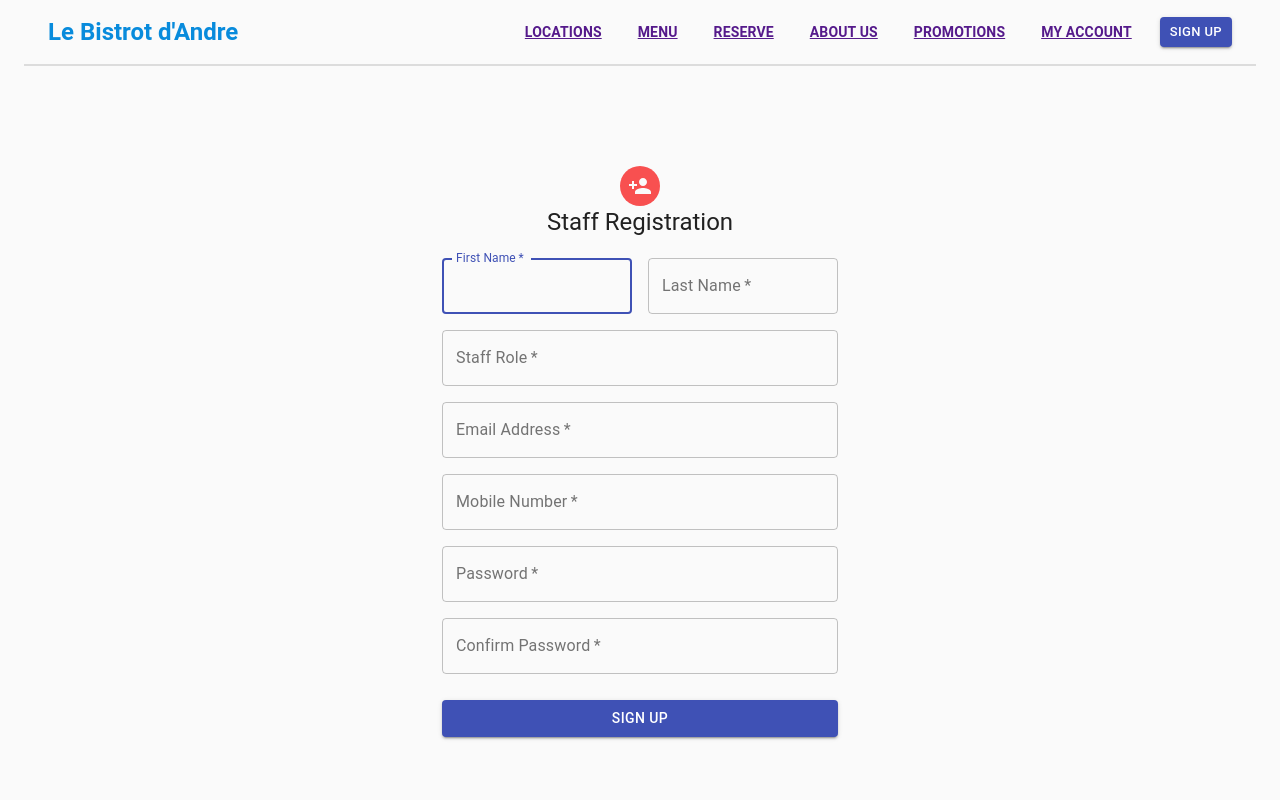
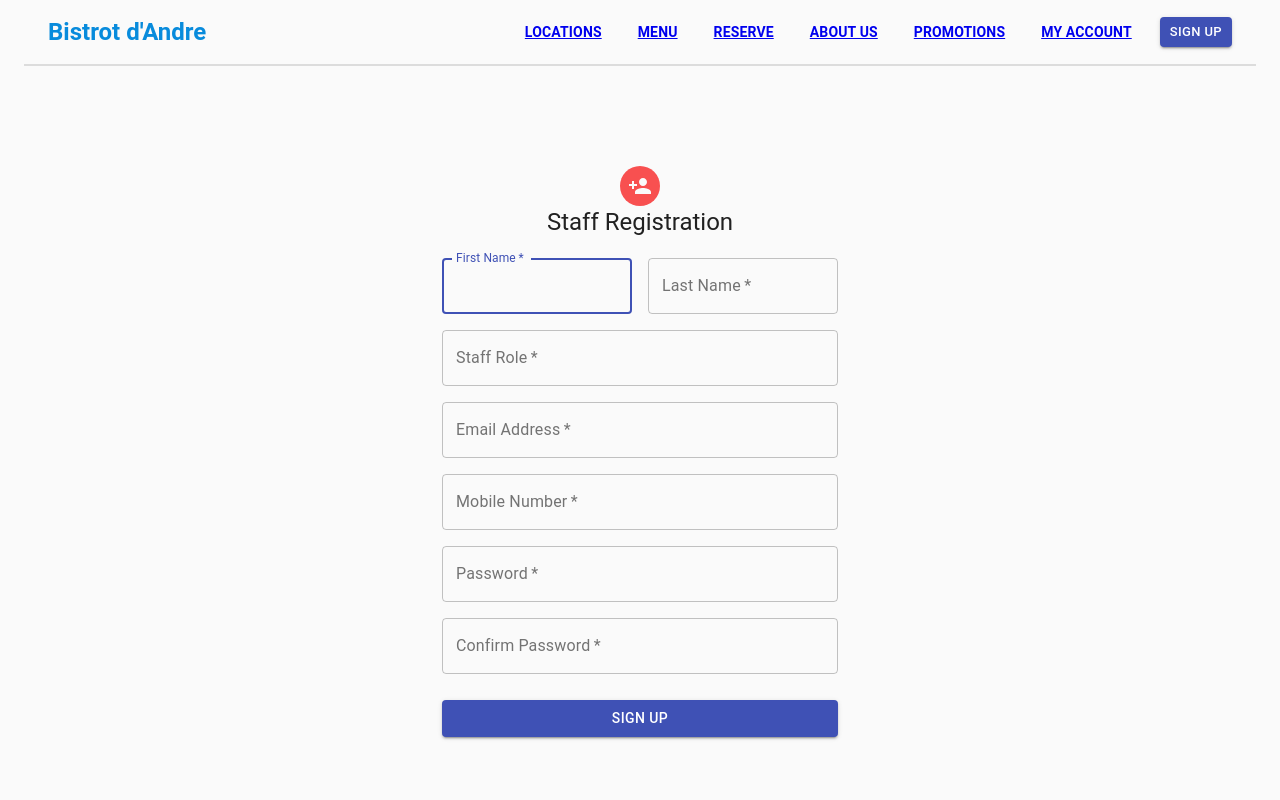
Before and after one commit to oSirhcel/SES10_eRestaurant, a React (Create React App) app in the folder frontend/client/: page /registerStaff in a window 1280 px wide. Shown: the top 800 px of the page. Built offline with nearby package versions, Linux system fonts and the light colour scheme.

Commit message:
made margins universal

```diff
--- a/frontend/client/package.json
+++ b/frontend/client/package.json
@@ -11,6 +11,7 @@
     "@testing-library/jest-dom": "^5.11.10",
     "@testing-library/react": "^11.2.6",
     "@testing-library/user-event": "^12.8.3",
+    "axios": "^0.21.1",
     "date-fns": "^2.19.0",
     "prop-types": "^15.7.2",
     "react": "^17.0.2",
@@ -29,7 +30,6 @@
     "test": "react-scripts test",
     "eject": "react-scripts eject"
   },
-
   "eslintConfig": {
     "extends": [
       "react-app",
--- a/frontend/client/src/components/Register/customer.js
+++ b/frontend/client/src/components/Register/customer.js
@@ -18,14 +18,6 @@ import PropTypes from "prop-types";
 import Header from "../margins/header";
 import Footer from "../margins/footer";
 
-const sections = [
-  { title: "LOCATIONS", url: "#" },
-  { title: "MENU", url: "#" },
-  { title: "RESERVE", url: "#" },
-  { title: "ABOUT US", url: "#" },
-  { title: "PROMOTIONS", url: "#" },
-  { title: "MY ACCOUNT", url: "#" },
-];
 
 const RegisterCustomer = ({ setAlert, register, isAuthenticated }) => {
   const [formData, setFormData] = useState({
@@ -84,7 +76,7 @@ const RegisterCustomer = ({ setAlert, register, isAuthenticated }) => {
   return (
     <div>
       <Container maxWidth="lg">
-        <Header title="Le Bistrot d'Andre" sections={sections} />
+        <Header />
       </Container>
       <Container component="main" maxWidth="xs">
         <CssBaseline />
--- a/frontend/client/src/components/Register/staff.js
+++ b/frontend/client/src/components/Register/staff.js
@@ -21,14 +21,6 @@ import PropTypes from "prop-types";
 import Header from "../margins/header";
 import Footer from "../margins/footer";
 
-const sections = [
-  { title: "LOCATIONS", url: "#" },
-  { title: "MENU", url: "#" },
-  { title: "RESERVE", url: "#" },
-  { title: "ABOUT US", url: "#" },
-  { title: "PROMOTIONS", url: "#" },
-  { title: "MY ACCOUNT", url: "#" },
-];
 
 const RegisterStaff = ({ setAlert, register, isAuthenticated }) => {
   const [formData, setFormData] = useState({
@@ -88,7 +80,7 @@ const RegisterStaff = ({ setAlert, register, isAuthenticated }) => {
   return (
     <div>
       <Container maxWidth="lg">
-        <Header title="Le Bistrot d'Andre" sections={sections} />
+        <Header/>
       </Container>
       <Container component="main" maxWidth="xs">
         <CssBaseline />
--- a/frontend/client/src/components/margins/header.js
+++ b/frontend/client/src/components/margins/header.js
@@ -31,9 +31,9 @@ const useStyles = makeStyles((theme) => ({
   },
 }));
 
-export default function Header(props) {
+export default function Header(){
   const classes = useStyles();
-  const { sections, title } = props;
+
 
   return (
     <React.Fragment>
@@ -47,19 +47,56 @@ export default function Header(props) {
             noWrap
             className={classes.toolbarTitle}
           >
-            {title}
+            Bistrot d'Andre
           </Typography>
-          {sections.map((section) => (
             <Link
               color="inherit"
-              key={section.title}
               variant="body2"
-              href={section.url}
+              to="/locations"
               className={classes.toolbarLink}
             >
-              {section.title}
-            </Link>
-          ))}
+              LOCATIONS
+              </Link>
+              <Link
+              color="inherit"
+              variant="body2"
+              to="/menu"
+              className={classes.toolbarLink}
+            >
+              MENU
+              </Link>
+              <Link
+              color="inherit"
+              variant="body2"
+              to="/reserve"
+              className={classes.toolbarLink}
+            >
+              RESERVE
+              </Link>
+              <Link
+              color="inherit"
+              variant="body2"
+              to="/aboutus"
+              className={classes.toolbarLink}
+            >
+              ABOUT US
+              </Link>
+              <Link
+              color="inherit"
+              variant="body2"
+              to="/promotions"
+              className={classes.toolbarLink}
+            >
+              PROMOTIONS
+              </Link>
+              <Link
+              color="inherit"
+              variant="body2"
+              to="/dashboard"
+              className={classes.toolbarLink}
+            >
+              MY ACCOUNT
+              </Link>
           <Button
             component={Link}
             variant="contained"
@@ -75,8 +112,3 @@ export default function Header(props) {
     </React.Fragment>
   );
 }
-
-Header.propTypes = {
-  sections: PropTypes.array,
-  title: PropTypes.string,
-};
```
Also changed, not shown: 1 other file (tests, documents, lock files or other folders).
